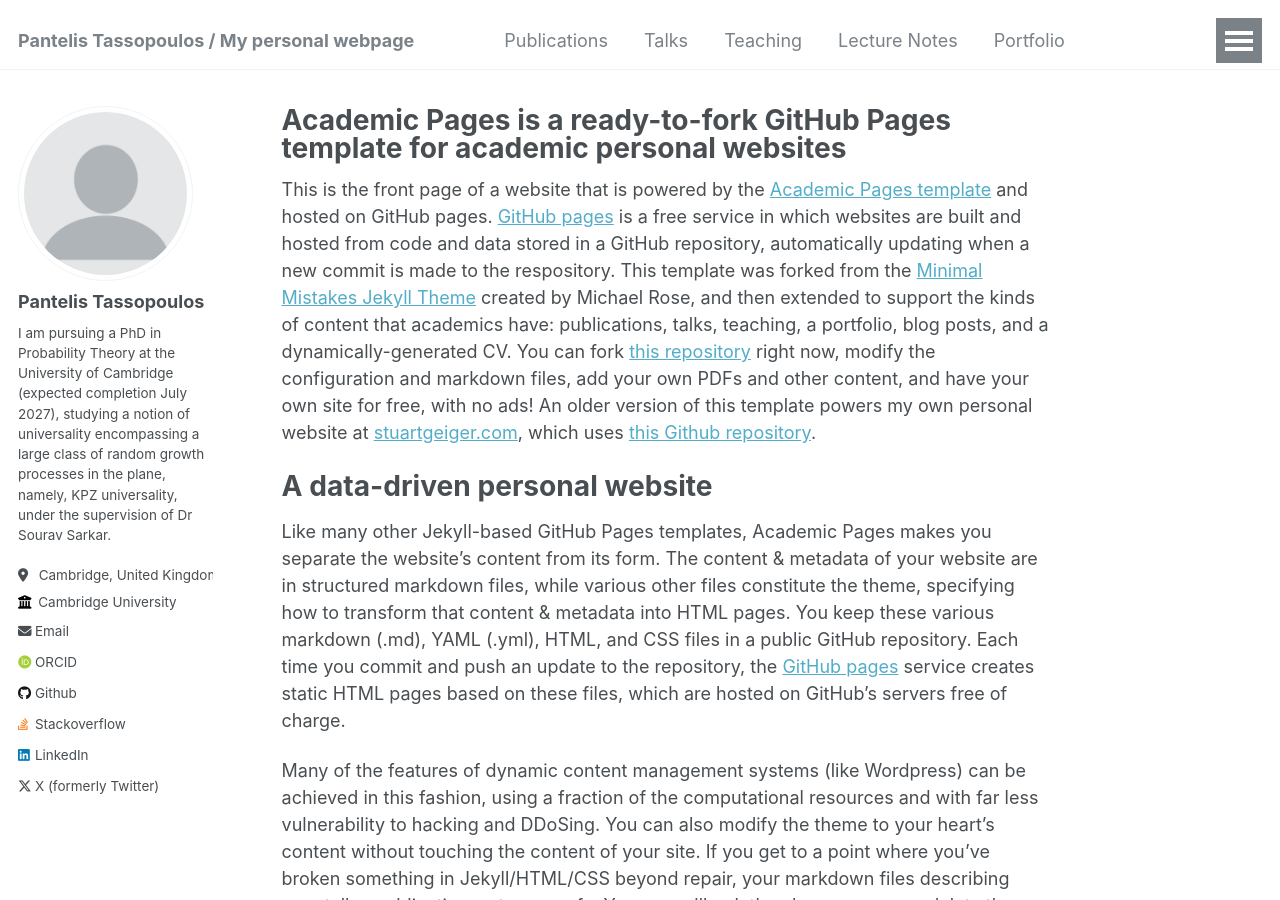
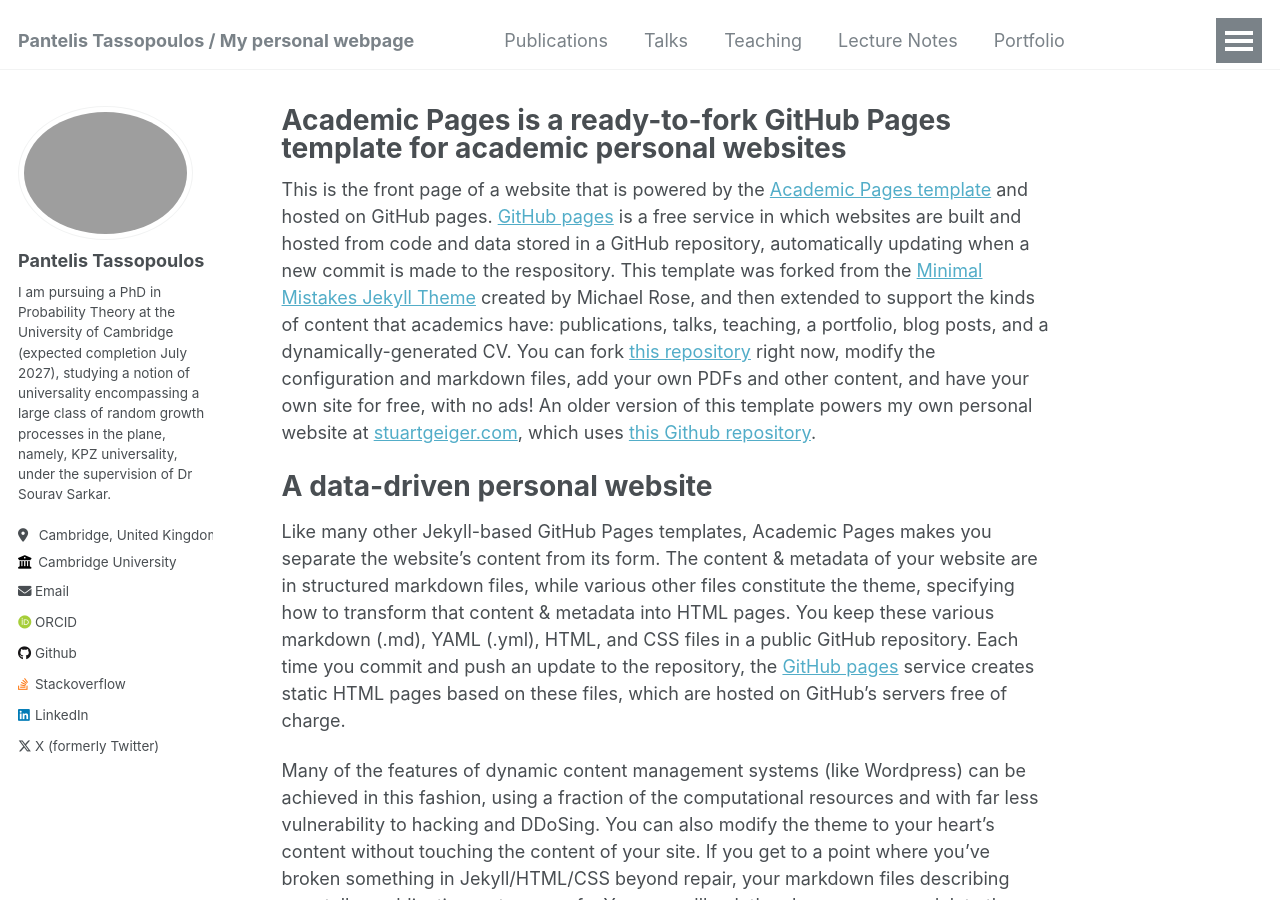
Before and after one commit to PantelisTass/PantelisTass.github.io, a Jekyll site: the page built from _pages/about.md, in a window 1280 px wide and 900 px high. Built offline with Jekyll 4.4.1, drawn with Linux system fonts in a browser that asks for light colours; some web fonts are replaced.

Commit message:
Update _config.yml

```diff
--- a/_config.yml
+++ b/_config.yml
@@ -21,7 +21,7 @@ repository               : "PantelisTass/PantelisTass.github.io"
 #               Additional customization can be done by editing /_includes/author-profile.html
 author:
   # Biographic information
-  avatar           : "profile.png"
+  avatar           : "bio-pic.png"
   name             : "Pantelis Tassopoulos"
   pronouns         : # example: "he/him"
   bio              : "I am pursuing a PhD in Probability Theory at the University of Cambridge (expected completion July 2027), studying a notion of universality encompassing a large class of random growth processes in the plane, namely, KPZ universality, under the supervision of Dr Sourav Sarkar."
```
